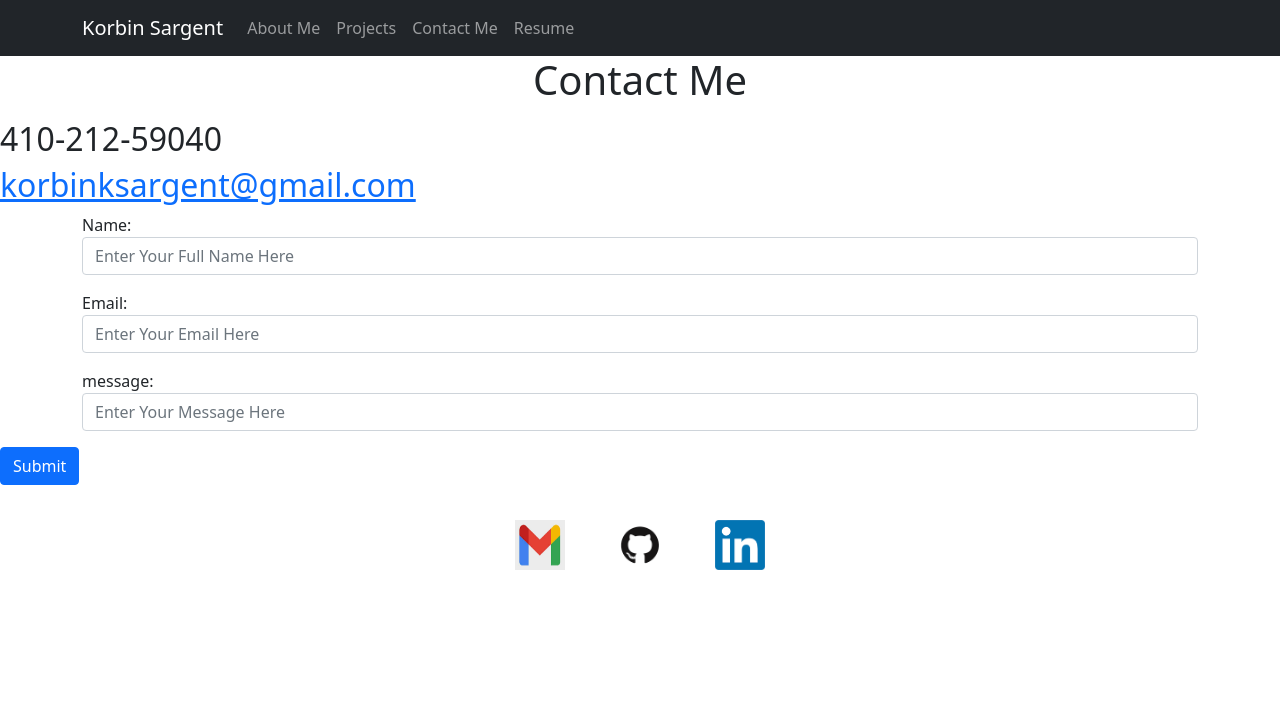
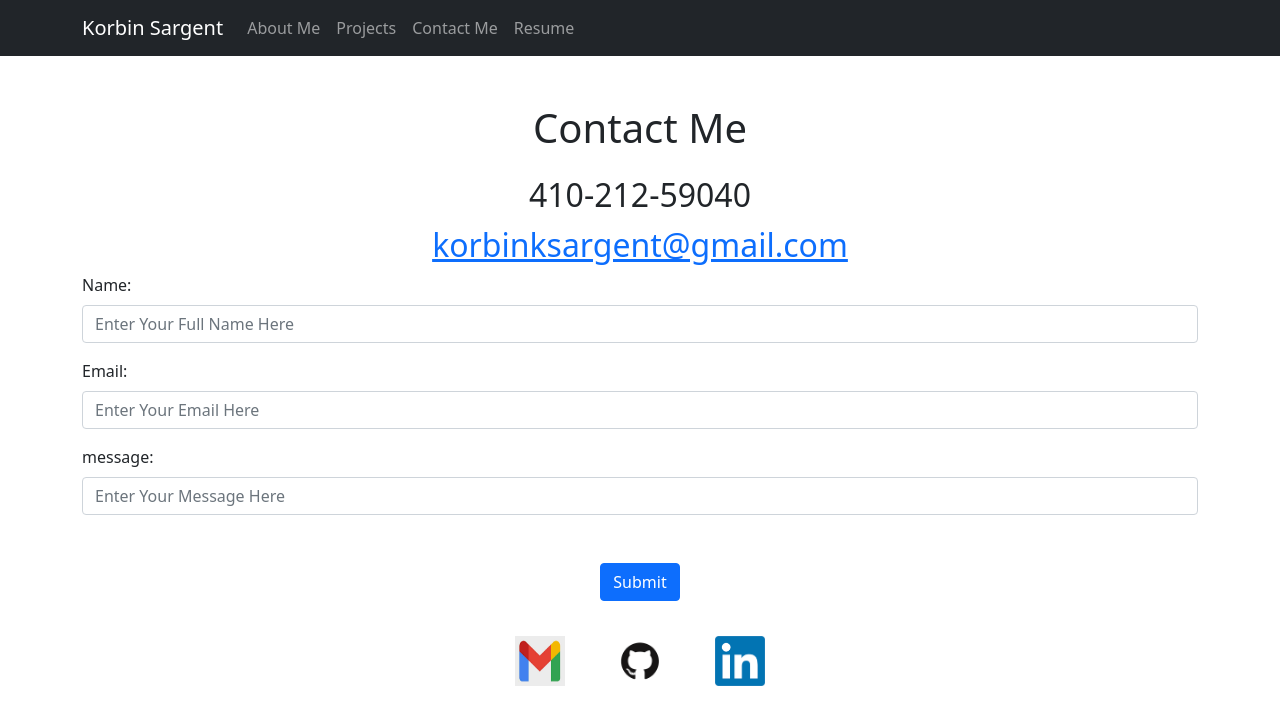
Before and after one commit to Korbin-Sargent/React-Portfolio, a React (Create React App) app: page /ContactMe in a window 1280 px wide. Shown: the top 724 px of the page. Built offline with nearby package versions, Linux system fonts and the light colour scheme.

Commit message:
Updating styling for ContactMe formm

```diff
--- a/src/components/ContactMe/ContactMe.js
+++ b/src/components/ContactMe/ContactMe.js
@@ -1,5 +1,6 @@
 import React, { useState } from "react";
 import { validateEmail } from "../../utils/validateEmail";
+import { Button, Form } from "react-bootstrap";
 
 const ContactMe = () => {
   //defining state with change method and default value
@@ -38,14 +39,16 @@ const ContactMe = () => {
 
   return (
     <>
-      <h1>Contact Me</h1>
-      <h2 className="mt-3">410-212-59040</h2>
-      <h2 className="mt-1">
-        <a href="mailto:korbinksargent@gmail.com">korbinksargent@gmail.com</a>
-      </h2>
-      <form>
-        <div className="container mb-3">
-          <label for="exampleInputName1">Name:</label>
+      <div className="d-flex flex-column justify-content-center align-items-center mt-5">
+        <h1>Contact Me</h1>
+        <h2 className="mt-3">410-212-59040</h2>
+        <h2 className="mt-1">
+          <a href="mailto:korbinksargent@gmail.com">korbinksargent@gmail.com</a>
+        </h2>
+      </div>
+      <Form>
+        <Form.Group className="container mb-3">
+          <Form.Label for="exampleInputName1">Name:</Form.Label>
           <input
             name="name"
             value={name}
@@ -55,9 +58,9 @@ const ContactMe = () => {
             onChange={handleInputChange}
             placeholder="Enter Your Full Name Here"
           />
-        </div>
-        <div className="container mb-3">
-          <label for="exampleInputEmail1">Email:</label>
+        </Form.Group>
+        <Form.Group className="container mb-3">
+          <Form.Label for="exampleInputEmail1">Email:</Form.Label>
           <input
             name="email"
             value={email}
@@ -67,9 +70,9 @@ const ContactMe = () => {
             onChange={handleInputChange}
             placeholder="Enter Your Email Here"
           />
-        </div>
-        <div className="container mb-3">
-          <label for="exampleFormControlTextArea1">message:</label>
+        </Form.Group>
+        <Form.Group className="container mb-3">
+          <Form.Label for="exampleFormControlTextArea1">message:</Form.Label>
           <input
             name="message"
             value={message}
@@ -80,8 +83,8 @@ const ContactMe = () => {
             onChange={handleInputChange}
             placeholder="Enter Your Message Here"
           />
-        </div>
-        <div>
+        </Form.Group>
+        <div className="d-flex flex-column justify-content-center align-items-center mt-5">
           <button
             type="submit"
             class="text-center btn btn-primary"
@@ -90,7 +93,7 @@ const ContactMe = () => {
             Submit
           </button>
         </div>
-      </form>
+      </Form>
     </>
   );
 };
--- a/src/components/Projects/Projects.js
+++ b/src/components/Projects/Projects.js
@@ -8,7 +8,12 @@ const Projects = () => {
     <>
       <h1 className="title">My Favorite Projects</h1>
       <section className="container-fluid d-flex justify-content-center">
-        <Card class="cbbody" style={{ width: "18rem" }}>
+        <Card
+          bg={"dark"}
+          text={"light"}
+          class="cbbody"
+          style={{ width: "18rem" }}
+        >
           <Card.Img
             class="samesize"
             variant="top"
@@ -32,7 +37,12 @@ const Projects = () => {
             </Button>
           </Card.Body>
         </Card>
-        <Card class="cbbody" style={{ width: "18rem" }}>
+        <Card
+          bg={"dark"}
+          text={"light"}
+          class="cbbody"
+          style={{ width: "18rem" }}
+        >
           <Card.Img
             class="samesize"
             variant="top"
@@ -56,7 +66,12 @@ const Projects = () => {
             </Button>
           </Card.Body>
         </Card>
-        <Card class="cbbody" style={{ width: "18rem" }}>
+        <Card
+          bg={"dark"}
+          text={"light"}
+          class="cbbody"
+          style={{ width: "18rem" }}
+        >
           <Card.Img
             class="samesize"
             variant="top"
```
